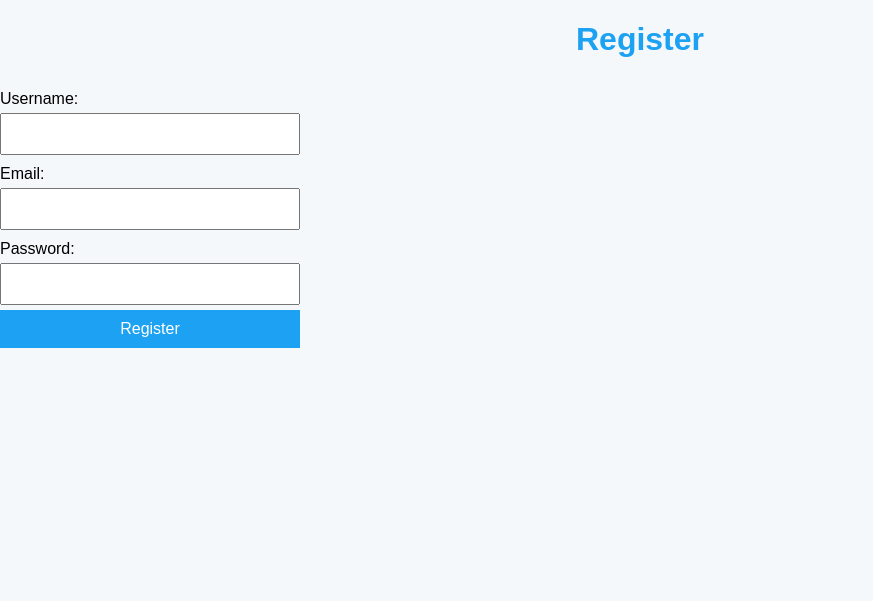
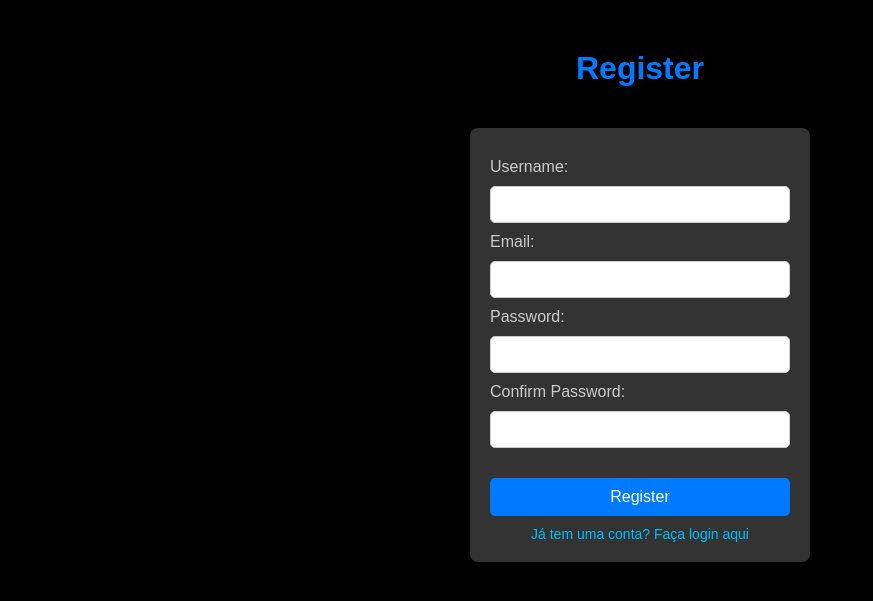
Before and after one commit to BrunoRbt/Twitter, a Django app: template templates/register.html in a window 1280 px wide. Shown: the top 601 px of the page, without its empty margins (0-873 px from the left). Run offline with Django 5.2, Linux system fonts and the light colour scheme; the template is opened without the code that fills it, so the values that code supplies are empty.

Commit message:
melhorias no registro e login

```diff
--- a/templates/register.html
+++ b/templates/register.html
@@ -4,19 +4,103 @@
     <meta charset="UTF-8">
     <meta name="viewport" content="width=device-width, initial-scale=1.0">
     <title>Register</title>
-    <link rel="stylesheet" href="css/styles.css">
+    <style>
+        body {
+            font-family: Arial, sans-serif;
+            text-align: center;
+            margin-top: 50px;
+            background-color: black;
+            color: white;
+        }
+        h1 {
+            color: #007bff;
+        }
+        form {
+            display: inline-block;
+            margin-top: 20px;
+            background-color: #333;
+            padding: 20px;
+            border-radius: 8px;
+            box-shadow: 0 2px 4px rgba(0, 0, 0, 0.1);
+            width: 300px;
+        }
+        label {
+            display: block;
+            margin-bottom: 10px;
+            text-align: left;
+            color: #ccc;
+        }
+        input {
+            padding: 10px;
+            margin-bottom: 10px;
+            border: 1px solid #ccc;
+            border-radius: 5px;
+            width: 100%;
+            box-sizing: border-box;
+        }
+        button {
+            background-color: #007bff;
+            color: white;
+            border: none;
+            padding: 10px 20px;
+            font-size: 16px;
+            cursor: pointer;
+            border-radius: 5px;
+            margin-top: 20px;
+            width: 100%;
+        }
+        button:hover {
+            background-color: #0056b3;
+        }
+        .login-link {
+            color: #00bfff;
+            margin-top: 10px;
+            display: block;
+            text-decoration: none;
+            font-size: 14px;
+        }
+        .login-link:hover {
+            text-decoration: underline;
+        }
+        .error {
+            color: red;
+            margin-bottom: 10px;
+        }
+    </style>
 </head>
 <body>
     <h1>Register</h1>
-    <form id="register-form">
+    <form id="registerForm" method="post" action="{% url 'register' %}">
+        {% csrf_token %}
+        <div class="error" id="error"></div>
         <label for="username">Username:</label>
         <input type="text" id="username" name="username" required>
+        <br>
         <label for="email">Email:</label>
         <input type="email" id="email" name="email" required>
+        <br>
         <label for="password">Password:</label>
         <input type="password" id="password" name="password" required>
+        <br>
+        <label for="confirm_password">Confirm Password:</label>
+        <input type="password" id="confirm_password" name="confirm_password" required>
+        <br>
         <button type="submit">Register</button>
+        <a class="login-link" href="{% url 'login' %}">Já tem uma conta? Faça login aqui</a>
     </form>
-    <script src="js/scripts.js"></script>
+    <script>
+        document.getElementById('registerForm').addEventListener('submit', function(event) {
+            const password = document.getElementById('password').value;
+            const confirmPassword = document.getElementById('confirm_password').value;
+            const errorElement = document.getElementById('error');
+
+            if (password !== confirmPassword) {
+                event.preventDefault();
+                errorElement.textContent = 'Passwords do not match.';
+            } else {
+                errorElement.textContent = '';
+            }
+        });
+    </script>
 </body>
 </html>
```
Also changed, not shown: templates/login.html (+7 -4 lines).
